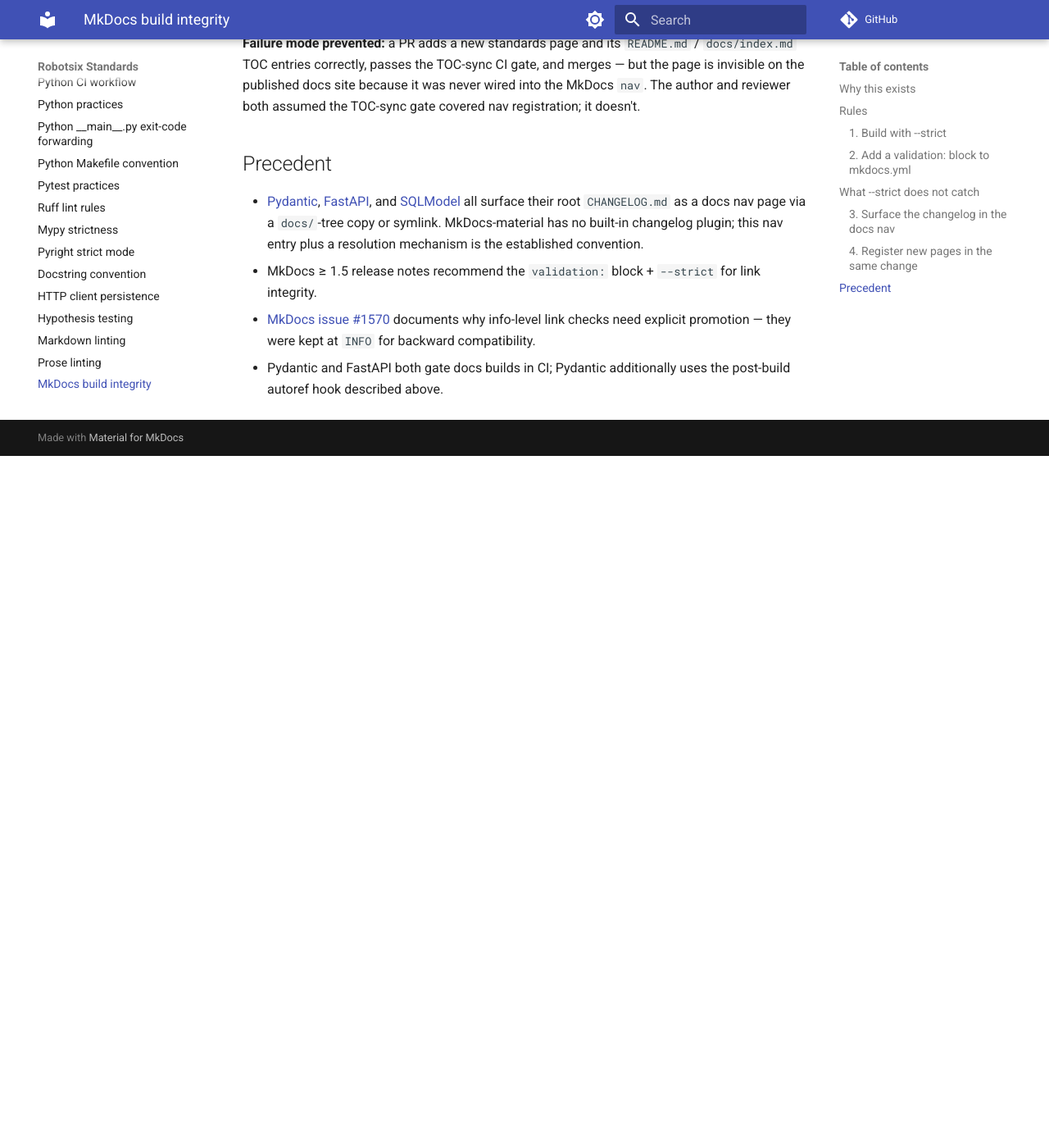
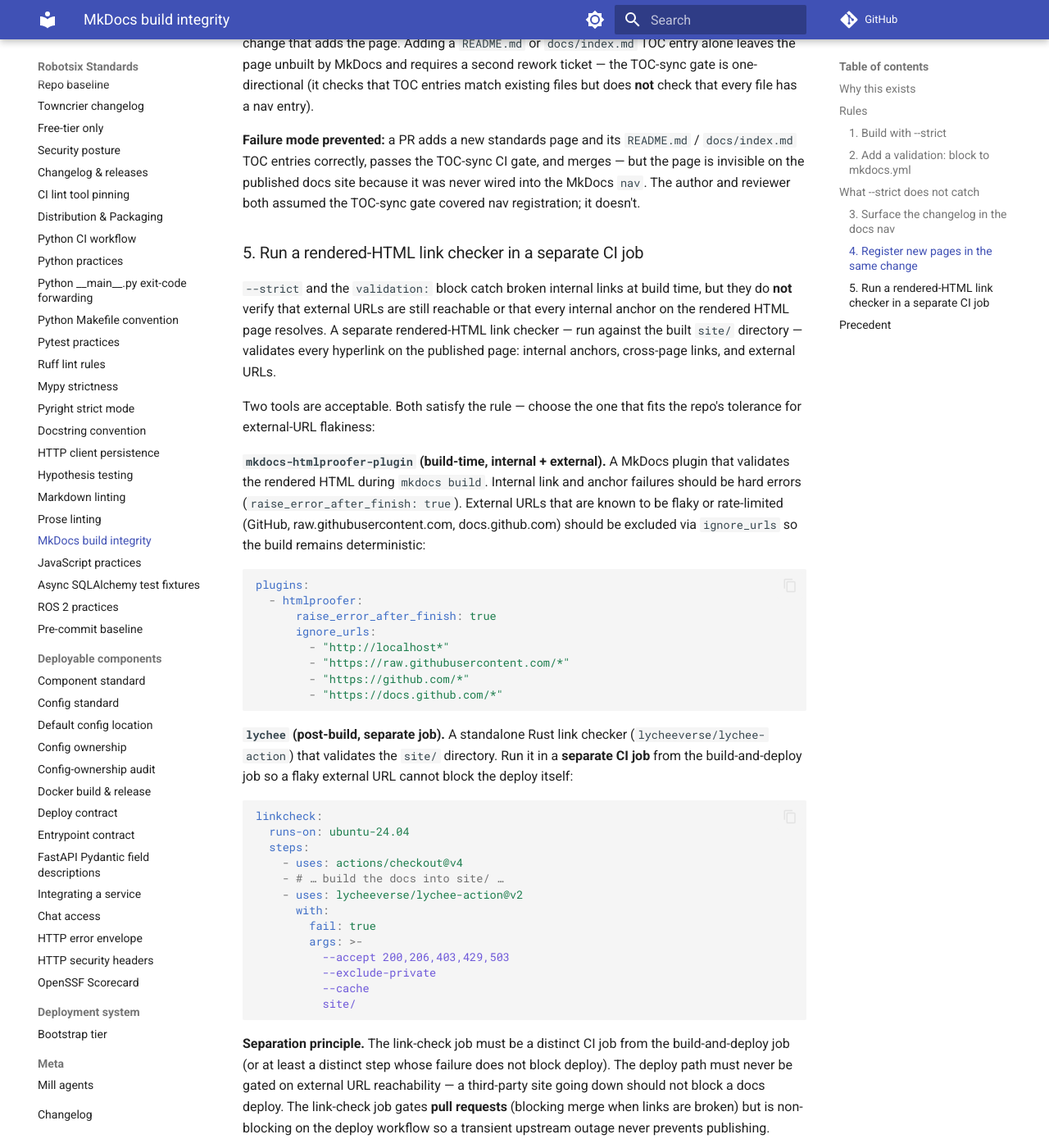
Before and after one commit to damien-robotsix/robotsix-standards, an MkDocs documentation site: the page built from docs/mkdocs-build.md, in a window 1280 px wide and 1400 px high, scrolled down 2821 px. Shown: the whole window at 82% size. Built offline with MkDocs 1.6.1 and Material for MkDocs 9.7.7, drawn with Linux system fonts in a browser that asks for light colours; comment, search, counter and statistics services are not loaded; before the commit the page ends 3377 px from its top, so only the background shows below that; some of the changed text lies outside the part shown.

Commit message:
mill: Standardize: robotsix docs builds gate on "mkdocs build --strict" + a link checker (20260801T171004Z-standardize-robotsix-docs-builds-gate-on-b7e2) (#195)
Co-authored-by: robotsix-mill <mill@robotsix.local>

````diff
--- a/docs/mkdocs-build.md
+++ b/docs/mkdocs-build.md
@@ -21,6 +21,12 @@ In CI, the docs build command must be `uv run --group docs mkdocs build
 unresolved template variables, broken `extra_javascript` / `extra_css`
 paths, malformed frontmatter) to hard errors — so a broken link fails CI, not
 just the published site.
+
+Setting `strict: true` in `mkdocs.yml` achieves the same effect and is
+preferred when the build command is not under the repo's direct control
+(e.g. called by a shared reusable workflow that doesn't accept extra CLI
+flags).  Both forms are acceptable — the requirement is that the build fails
+on warnings, not *how* the flag is delivered.
 
 **Failure mode prevented:** a PR adds a page but forgets to register it in
 `mkdocs.yml`'s `nav`. Without `--strict`, MkDocs emits a single log line at
@@ -121,6 +127,83 @@ gate, and merges — but the page is invisible on the published docs site
 because it was never wired into the MkDocs `nav`.  The author and reviewer
 both assumed the TOC-sync gate covered nav registration; it doesn't.
 
+### 5. Run a rendered-HTML link checker in a separate CI job
+
+`--strict` and the `validation:` block catch broken internal links at build
+time, but they do **not** verify that external URLs are still reachable or
+that every internal anchor on the rendered HTML page resolves.  A separate
+rendered-HTML link checker — run against the built `site/` directory —
+validates every hyperlink on the published page: internal anchors,
+cross-page links, and external URLs.
+
+Two tools are acceptable.  Both satisfy the rule — choose the one that fits
+the repo's tolerance for external-URL flakiness:
+
+**`mkdocs-htmlproofer-plugin` (build-time, internal + external).**
+A MkDocs plugin that validates the rendered HTML during `mkdocs build`.
+Internal link and anchor failures should be hard errors (`raise_error_after_finish:
+true`).  External URLs that are known to be flaky or rate-limited (GitHub,
+raw.githubusercontent.com, docs.github.com) should be excluded via
+`ignore_urls` so the build remains deterministic:
+
+```yaml
+plugins:
+  - htmlproofer:
+      raise_error_after_finish: true
+      ignore_urls:
+        - "http://localhost*"
+        - "https://raw.githubusercontent.com/*"
+        - "https://github.com/*"
+        - "https://docs.github.com/*"
+```
+
+**`lychee` (post-build, separate job).**  A standalone Rust link checker
+(`lycheeverse/lychee-action`) that validates the `site/` directory.  Run it
+in a **separate CI job** from the build-and-deploy job so a flaky external
+URL cannot block the deploy itself:
+
+```yaml
+linkcheck:
+  runs-on: ubuntu-24.04
+  steps:
+    - uses: actions/checkout@v4
+    - # … build the docs into site/ …
+    - uses: lycheeverse/lychee-action@v2
+      with:
+        fail: true
+        args: >-
+          --accept 200,206,403,429,503
+          --exclude-private
+          --cache
+          site/
+```
+
+**Separation principle.**  The link-check job must be a distinct CI job from
+the build-and-deploy job (or at least a distinct step whose failure does not
+block deploy).  The deploy path must never be gated on external URL
+reachability — a third-party site going down should not block a docs deploy.
+The link-check job gates **pull requests** (blocking merge when links are
+broken) but is non-blocking on the deploy workflow so a transient upstream
+outage never prevents publishing.
+
+**PR-time gating.**  Every link-validation mechanism — `--strict`, the
+`validation:` block, and the rendered-HTML link checker — must run on pull
+requests, not only at deploy.  A gate that only fires on `push` to `main`
+(or on a `workflow_dispatch` deploy) catches breakage after it reaches
+readers.  The shared `python-docs.yml` reusable workflow already runs
+`mkdocs build --strict` on PRs; the rendered-HTML link checker must also be
+wired into the PR workflow (as a separate job or step).
+
+**Failure mode prevented:** a PR links to an external resource (a blog post,
+a package page, an RFC) that later moves or goes offline.  Without a
+rendered-HTML link checker, the dead link is invisible — the build passes,
+the `validation:` block only checks internal structure, and readers encounter
+a 404 with no warning.  The link-check job catches this at PR time, before
+the dead link reaches readers.  A further failure mode: a flaky external URL
+blocks the docs deploy pipeline, preventing the site from updating even
+though the broken link is on a third-party domain the repo does not control.
+Separating the link-check job from deploy prevents this.
+
 ## Precedent
 
 - [Pydantic](https://github.com/pydantic/pydantic),
````
Also changed, not shown: CHANGELOG.md (+1 -0 lines), changelog.d/20260801T171004Z-standardize-robotsix-docs-builds-gate-on-b7e2.misc.md (added, +1 -0 lines).
